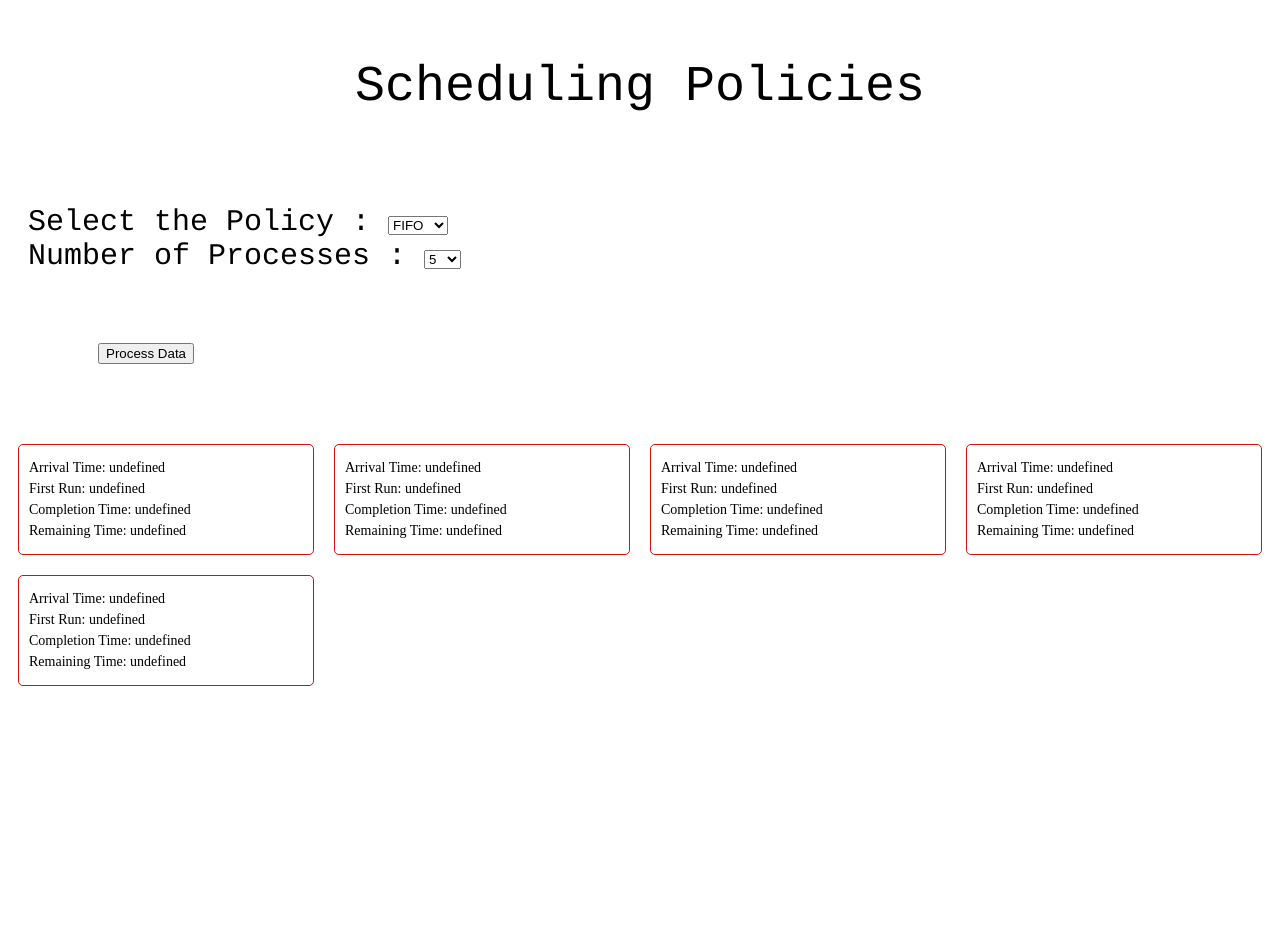
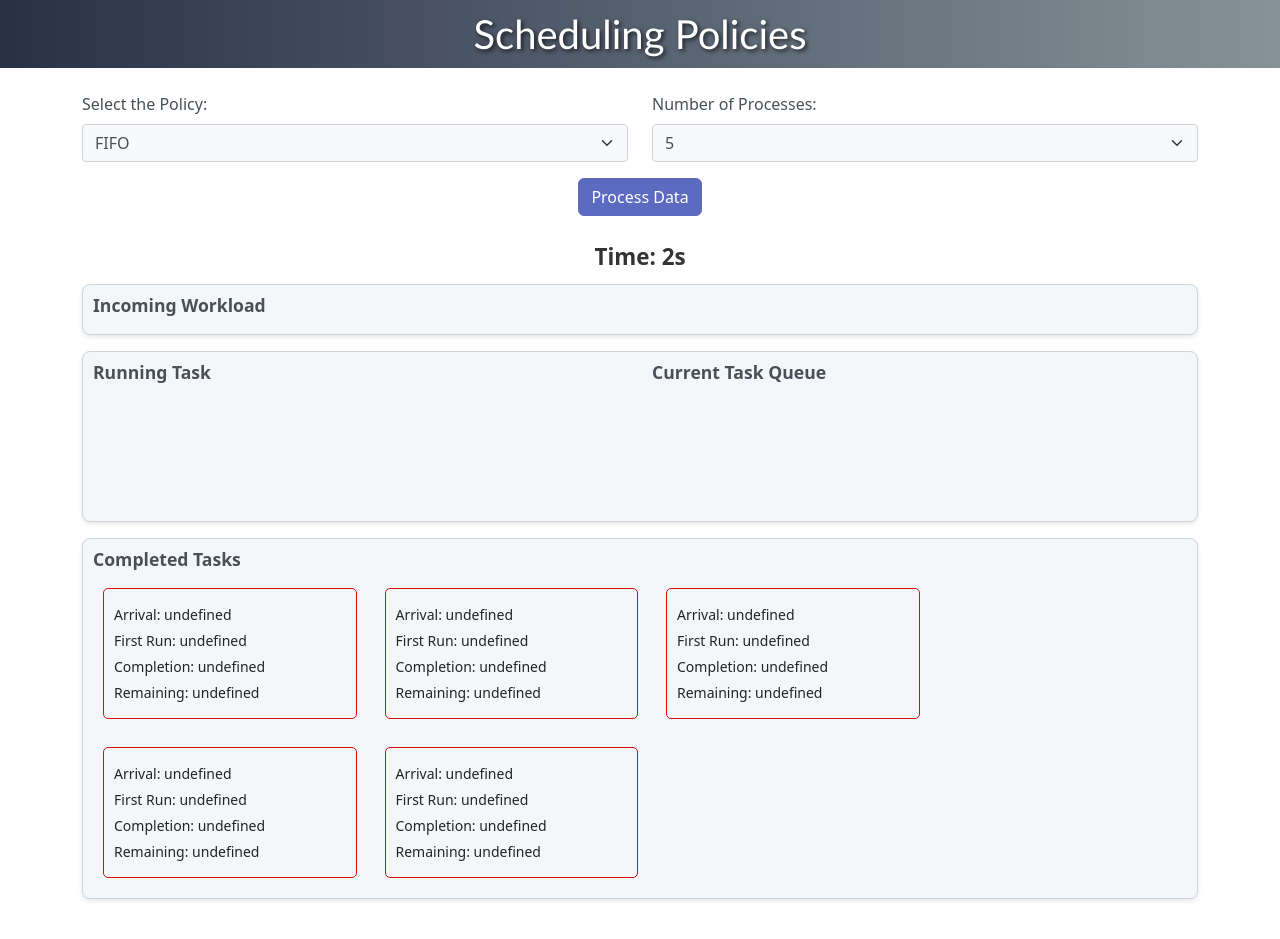
Before and after one commit to HrutilPatel/Scheduling-Policies, a plain HTML site: page index.html in a window 1280 px wide. Both pictures are taken after a click on the button "Process Data". Before the commit the page ends 800 px from the top, so only its background shows below. Drawn offline with nearby package versions, Linux system fonts and the light colour scheme.

Commit message:
Add Layout

```diff
--- a/index.html
+++ b/index.html
@@ -1,66 +1,78 @@
-<html>
+<!DOCTYPE html>
+<html lang="en">
 
 <head>
-
     <meta charset="UTF-8">
     <meta name="viewport" content="width=device-width, initial-scale=1.0">
-    <title>Scheduling Policies | OS </title>
-    <link rel = "stylesheet" href = "styles.css">
+    <title>Scheduling Policies | OS</title>
+
+    <!-- Bootstrap CSS -->
+    <link href="https://cdn.jsdelivr.net/npm/bootstrap@5.3.0-alpha1/dist/css/bootstrap.min.css" rel="stylesheet">
+    <link rel="stylesheet" href="styles.css">
 
 </head>
 
 <body>
+    <header class="text-center">
+        <h1>Scheduling Policies</h1>
+    </header>
 
-    <header>
-
-        <div class = "head" >
-
-            Scheduling Policies
-
+    <main class="container py-4">
+        <div class="row mb-3">
+            <div class="col-md-6">
+                <label for="Policylist" class="form-label">Select the Policy:</label>
+                <select id="Policylist" class="form-select">
+                    <option value="FIFO">FIFO</option>
+                    <option value="SJF">SJF</option>
+                    <option value="RR">RR</option>
+                    <option value="MLFQ">MLFQ</option>
+                </select>
+            </div>
+            <div class="col-md-6">
+                <label for="Processlist" class="form-label">Number of Processes:</label>
+                <select id="Processlist" class="form-select">
+                    <option value="5">5</option>
+                    <option value="10">10</option>
+                    <option value="15">15</option>
+                    <option value="20">20</option>
+                </select>
+            </div>
         </div>
 
-    </header>
-
-    <main class = "body_section">
-
-        <!--    Selecting the Policy    -->
-        <label>Select the Policy  :</label>
-        <select id = "Policylist">
-
-            <option value = "FIFO">FIFO</option>
-            <option value = "SJF">SJF</option>
-            <option value = "RR">RR</option>
-            <option value = "MLFQ">MLFQ</option>
-
-        </select>
-
-        <br>
-
-        <!--    Number of Processes    -->
-        <label >Number of Processes :</label>
-        <select id = "Processlist">
-
-            <option value = 5>5</option>
-            <option value = 10>10</option>
-            <option value = 15>15</option>
-            <option value = 20>20</option>
-
-        </select>
-
-        <br>
-
-        <div class = "buttonGrid">
-            <button id="processButton">Process Data</button>
+        <div class="text-center mb-4">
+            <button id="processButton" class="btn btn-primary">Process Data</button>
         </div>
 
+        <div class="clock" id="clock">Time: 0s</div>
+
+        <div class="section" id="incomingSection">
+            <h5>Incoming Workload</h5>
+            <div id="incomingWorkload"></div>
+        </div>
+
+        <div class="section">
+            <div class="row">
+                <div class="col-md-6">
+                    <h5>Running Task</h5>
+                    <div id="runningTask"></div>
+                </div>
+                <div class="col-md-6">
+                    <h5>Current Task Queue</h5>
+                    <div id="currentTaskQueue"></div>
+                </div>
+            </div>
+        </div>
+
+        <div class="section">
+            <h5>Completed Tasks</h5>
+            <div id="completedTasks"></div>
+        </div>
     </main>
 
-    <!-- Script   -->
+    <!-- Bootstrap JS Bundle -->
+    <script src="https://cdn.jsdelivr.net/npm/bootstrap@5.3.0-alpha1/dist/js/bootstrap.bundle.min.js"></script>
+    <!-- Script -->
     <script src="script.js" type="module"></script>
-
-    <!-- Container to display processes -->
-    <div id="processContainer" class="process-container"></div>
-
 </body>
 
 </html>
--- a/script.js
+++ b/script.js
@@ -1,113 +1,131 @@
 import { Process } from './Process.js';
 
-// Private Var
+// Private Variables
 let numProcess = 0;
 let selectedPolicy = "";
+let time = 0;
+let intervalId = null;
 
 // Constants
 const fifoStr = "FIFO";
-const rrStr = "RR"
-const sjfStr = "SJF";
-const mlfqStr = "MLFQ";
 const processArray = [];
+const runningTasks = [];
+const completedTasks = [];
 const min = 10;
 const max = 70;
 
-function processData(){
-
+function processData() {
     selectedPolicy = document.getElementById('Policylist').value;
     numProcess = document.getElementById('Processlist').value;
 
     createProcess();
 
-    if(fifoStr.localeCompare(selectedPolicy)){
-
-        processFIFO()
-
+    if (fifoStr === selectedPolicy) {
+        processFIFO();
     }
-    else if(rrStr.localeCompare(selectedPolicy)){
-
-
-
-    }
-    else if(sjfStr.localeCompare(selectedPolicy)){
-
-
-
-    }
-    else if (mlfqStr.localeCompare(selectedPolicy)){
-
-
-
-    }
-
 }
 
-function processFIFO(){
+function processFIFO() {
+    const queue = document.getElementById('currentQueue');
 
+    while (processArray.length > 0) {
+        const process = processArray.shift();
+        runningTasks.push(process);
 
-
+        // Simulate processing
+        setTimeout(() => {
+            runningTasks.shift();
+            completedTasks.push(process);
+            updateSections();
+        }, process.remainingTime * 100);
+    }
 }
 
 function getRandomNumber() {
-
     return Math.random() * (max - min) + min;
-
 }
 
 function createProcess() {
-    for (let i = 0; i < numProcess; i++) { // Change selectedPolicy to numProcess
+    processArray.length = 0;
+
+    for (let i = 0; i < numProcess; i++) {
         let p = new Process(0, 0, 0, getRandomNumber());
-        processArray.push(new Process(0, 0, 0, getRandomNumber()));
+        processArray.push(p);
     }
 
-    displayProcesses();
+    updateSections();
 }
 
+function updateSections() {
+    displayProcesses('incomingWorkload', processArray);
+    displayProcesses('runningTasks', runningTasks);
+    displayProcesses('completedTasks', completedTasks);
+    displayProcesses('currentQueue', processArray);
+}
 
-function displayProcesses() {
-    console.log("Hello I was called");
-
-    // Check if container exists
-    const container = document.getElementById('processContainer');
+function displayProcesses(containerId, processes) {
+    const container = document.getElementById(containerId);
     if (!container) {
-        console.error("Container element not found.");
+        console.error(`Container with ID ${containerId} not found.`);
         return;
     }
 
-    // Clear previous content
     container.innerHTML = '';
 
-    // Check if processArray is defined
-    if (!processArray || processArray.length === 0) {
-        console.error("No processes found.");
-        return;
-    }
-
-    // Use a for loop to iterate over the processArray
-    for (let i = 0; i < processArray.length; i++) {
-        const process = processArray[i]; // Get the current process from the array
-
-        // Create process box
+    processes.forEach((process, index) => {
         const processBox = document.createElement('div');
         processBox.classList.add('process-box');
-        processBox.innerHTML =
-            `<p>Arrival Time: ${process.arrivalTime}</p>
+        processBox.draggable = true;
+        processBox.setAttribute('data-index', index);
+        processBox.innerHTML = `
+            <p>Arrival: ${process.arrivalTime}</p>
             <p>First Run: ${process.firstRun}</p>
-            <p>Completion Time: ${process.completionTime}</p>
-            <p>Remaining Time: ${process.remainingTime}</p>`;
+            <p>Completion: ${process.completionTime}</p>
+            <p>Remaining: ${process.remainingTime}</p>`;
 
-        container.appendChild(processBox); // Append process box to container
-    }
+        processBox.addEventListener('dragstart', (e) => {
+            e.dataTransfer.setData('text/plain', containerId + ',' + index);
+        });
+
+        container.appendChild(processBox);
+    });
 }
 
+function startClock() {
+    const clock = document.getElementById('clock');
 
+    if (intervalId) clearInterval(intervalId);
 
+    intervalId = setInterval(() => {
+        time++;
+        clock.textContent = `Time: ${time}s`;
+    }, 1000);
+}
 
-// event listener to the button
-document.addEventListener('DOMContentLoaded', function() {
+document.addEventListener('DOMContentLoaded', function () {
+    const button = document.getElementById('processButton');
+    button.addEventListener('click', () => {
+        processData();
+        startClock();
+    });
 
-    const button = document.getElementById('processButton');
-    button.addEventListener('click', processData);
+    document.querySelectorAll('.process-container').forEach((container) => {
+        container.addEventListener('dragover', (e) => e.preventDefault());
 
+        container.addEventListener('drop', (e) => {
+            e.preventDefault();
+
+            const [fromContainerId, index] = e.dataTransfer.getData('text/plain').split(',');
+            const fromContainer = document.getElementById(fromContainerId);
+            const process = processArray.splice(index, 1)[0];
+
+            if (container.id === 'runningTasks') {
+                runningTasks.push(process);
+            } else if (container.id === 'completedTasks') {
+                completedTasks.push(process);
+            }
+
+            updateSections();
+        });
+    });
 });
--- a/styles.css
+++ b/styles.css
@@ -52,3 +52,110 @@ header{
     margin: 5px 0;
     font-size: 14px;
 }
+
+header {
+    background: linear-gradient(90deg, #283048, #859398);
+    color: white;
+    text-shadow: 2px 2px 4px rgba(0, 0, 0, 0.7);
+    font-family: 'Trebuchet MS', sans-serif;
+    font-size: 2.2rem;
+    padding: 10px 0;
+}
+
+header h1 {
+    margin: 0;
+}
+
+.section {
+    border: 1px solid #ced4da;
+    border-radius: 0.5rem;
+    margin-bottom: 1rem;
+    padding: 10px;
+    background-color: #f4f7f9;
+    box-shadow: 0 2px 4px rgba(0, 0, 0, 0.1);
+}
+
+.process-card {
+    background: #ffffff;
+    border: 1px solid #d1e7dd;
+    border-radius: 0.5rem;
+    padding: 8px;
+    margin: 5px;
+    text-align: center;
+    font-family: 'Arial', sans-serif;
+    font-size: 0.9rem;
+    color: #155724;
+    box-shadow: 0 4px 6px rgba(0, 0, 0, 0.1);
+    transition: transform 0.2s;
+    width: 120px;
+}
+
+.process-card:hover {
+    transform: scale(1.05);
+}
+
+#incomingWorkload,
+#currentTaskQueue,
+#completedTasks {
+    display: flex;
+    flex-wrap: wrap;
+    gap: 8px;
+}
+
+#runningTask {
+    display: flex;
+    justify-content: center;
+    align-items: center;
+    height: 120px;
+}
+
+#runningTask .process-card {
+    width: 140px;
+    height: 100%;
+}
+
+.clock {
+    font-size: 1.4rem;
+    font-weight: bold;
+    color: #333;
+    text-align: center;
+    margin-bottom: 10px;
+}
+
+.section h5 {
+    font-size: 1.1rem;
+    font-weight: bold;
+    color: #495057;
+}
+
+.form-label {
+    font-size: 1rem;
+    color: #495057;
+}
+
+.btn-primary {
+    background-color: #5c6bc0;
+    border-color: #5c6bc0;
+}
+
+.btn-primary:hover {
+    background-color: #3f51b5;
+    border-color: #3f51b5;
+}
+
+select.form-select {
+    background-color: #f8f9fa;
+    border: 1px solid #ced4da;
+    border-radius: 0.25rem;
+    color: #495057;
+}
+
+.form-select:focus {
+    border-color: #5c6bc0;
+    box-shadow: 0 0 0 0.2rem rgba(92, 107, 192, 0.25);
+}
+
+.process-card {
+    height: auto;
+    min-height: 100px;
+}
```
